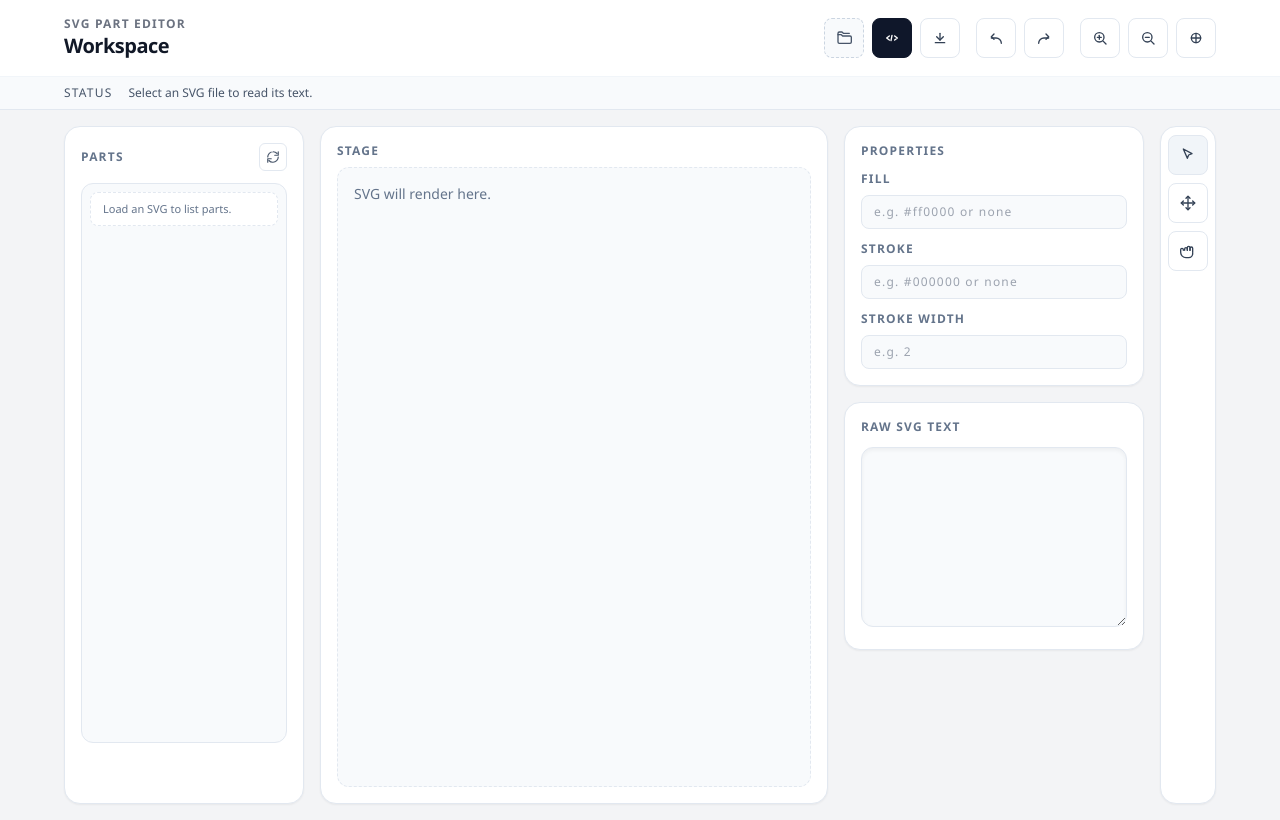
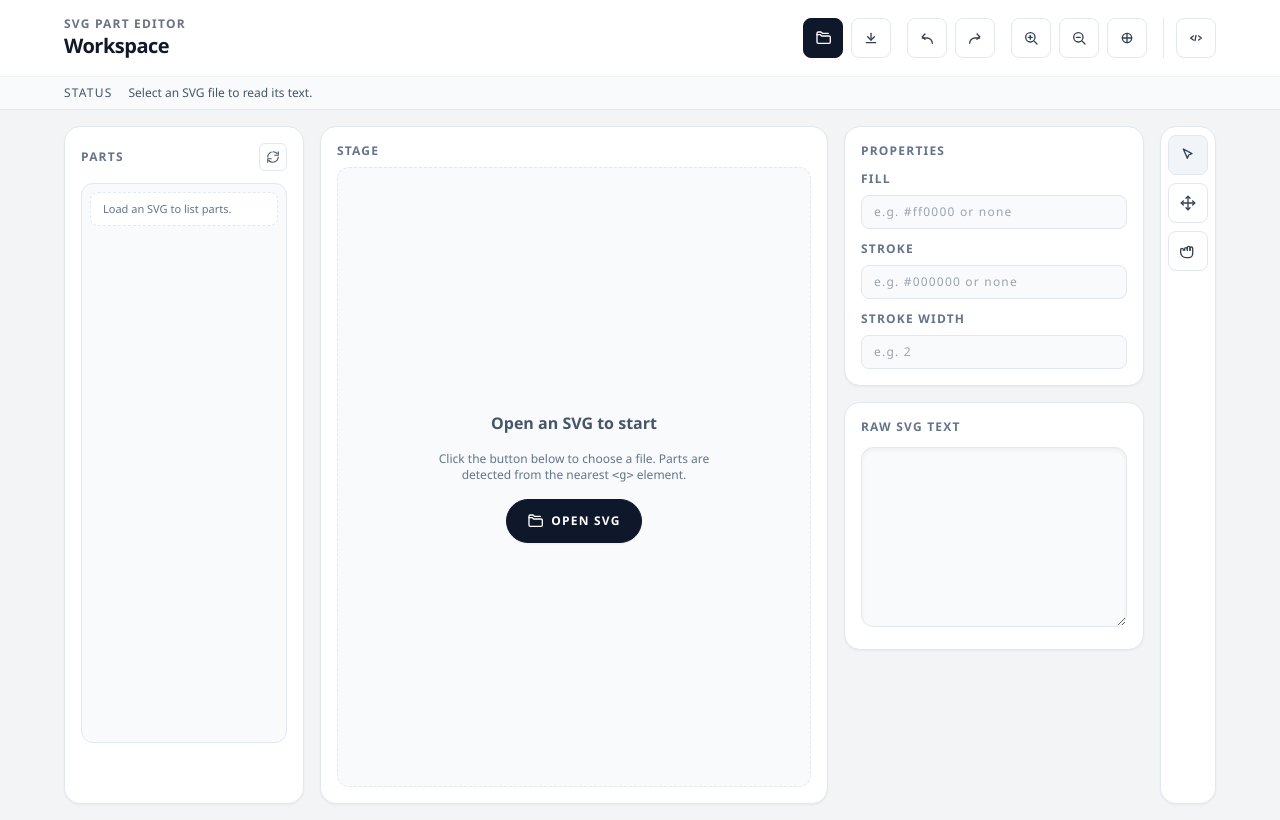
Before and after one commit to igapyon/svg-part-editor, a plain HTML site: page src/svg-part-editor.html in a window 1280 px wide. Drawn offline with nearby package versions, Linux system fonts and the light colour scheme; some packages are replaced by stand-ins of ours; a script that the page names is missing.

Commit message:
Serialize SVG のアイコンを移動。

```diff
--- a/src/svg-part-editor.html
+++ b/src/svg-part-editor.html
@@ -57,8 +57,8 @@
         <div class="flex flex-wrap items-center justify-end gap-4">
           <div class="flex items-center gap-2">
             <label
-              class="tooltip inline-flex h-10 w-10 items-center justify-center rounded-lg border border-dashed border-slate-300 bg-slate-50 text-slate-600 hover:bg-slate-100"
-              data-tip="Load SVG"
+              class="tooltip inline-flex h-10 w-10 items-center justify-center rounded-lg border border-slate-900 bg-slate-900 text-white hover:bg-slate-800"
+              data-tip="Open SVG"
             >
               <input id="svg-file" type="file" accept=".svg" class="hidden" />
               <svg
@@ -76,28 +76,6 @@
               </svg>
               <span class="sr-only">Load SVG</span>
             </label>
-            <button
-              id="serialize-btn"
-              type="button"
-              class="tooltip inline-flex h-10 w-10 items-center justify-center rounded-lg border border-slate-900 bg-slate-900 text-white hover:bg-slate-800"
-              data-tip="Serialize SVG"
-            >
-              <svg
-                class="h-4 w-4"
-                viewBox="0 0 24 24"
-                fill="none"
-                stroke="currentColor"
-                stroke-width="2"
-                stroke-linecap="round"
-                stroke-linejoin="round"
-                aria-hidden="true"
-              >
-                <path d="M8 9l-4 3 4 3" />
-                <path d="M16 9l4 3-4 3" />
-                <path d="M12 8l-1.5 8" />
-              </svg>
-              <span class="sr-only">Serialize SVG</span>
-            </button>
             <button
               id="download-btn"
               type="button"
@@ -234,6 +212,30 @@
               <span class="sr-only">Reset View</span>
             </button>
           </div>
+          <div class="flex items-center gap-2 border-l border-slate-200 pl-3">
+            <button
+              id="serialize-btn"
+              type="button"
+              class="tooltip inline-flex h-10 w-10 items-center justify-center rounded-lg border border-slate-200 bg-white text-slate-700 hover:bg-slate-100"
+              data-tip="Serialize SVG (Dev)"
+            >
+              <svg
+                class="h-4 w-4"
+                viewBox="0 0 24 24"
+                fill="none"
+                stroke="currentColor"
+                stroke-width="2"
+                stroke-linecap="round"
+                stroke-linejoin="round"
+                aria-hidden="true"
+              >
+                <path d="M8 9l-4 3 4 3" />
+                <path d="M16 9l4 3-4 3" />
+                <path d="M12 8l-1.5 8" />
+              </svg>
+              <span class="sr-only">Serialize SVG</span>
+            </button>
+          </div>
         </div>
         </div>
       </div>
@@ -287,9 +289,32 @@
         <div class="mb-2 text-xs font-semibold uppercase tracking-widest text-slate-500">Stage</div>
         <div
           id="stage"
-          class="h-[620px] w-full rounded-xl border border-dashed border-slate-200 bg-slate-50 p-4 text-sm text-slate-500 overflow-hidden"
+          class="flex h-[620px] w-full flex-col items-center justify-center gap-4 rounded-xl border border-dashed border-slate-200 bg-slate-50 p-6 text-sm text-slate-500 overflow-hidden"
         >
-          SVG will render here.
+          <div class="text-base font-semibold text-slate-600">Open an SVG to start</div>
+          <div class="max-w-[320px] text-center text-xs text-slate-500">
+            Click the button below to choose a file. Parts are detected from the nearest
+            <code>&lt;g&gt;</code> element.
+          </div>
+          <label
+            for="svg-file"
+            class="inline-flex h-11 items-center gap-2 rounded-full border border-slate-900 bg-slate-900 px-5 text-xs font-semibold uppercase tracking-widest text-white shadow-sm transition hover:-translate-y-0.5 hover:bg-slate-800"
+          >
+            <svg
+              class="h-4 w-4"
+              viewBox="0 0 24 24"
+              fill="none"
+              stroke="currentColor"
+              stroke-width="2"
+              stroke-linecap="round"
+              stroke-linejoin="round"
+              aria-hidden="true"
+            >
+              <path d="M3 7h5l2 2h11a2 2 0 0 1 2 2v7a2 2 0 0 1-2 2H5a2 2 0 0 1-2-2V7z" />
+              <path d="M3 7V5a2 2 0 0 1 2-2h4l2 2h9" />
+            </svg>
+            Open SVG
+          </label>
         </div>
       </section>
       <aside class="w-[300px] shrink-0 space-y-4">
```
